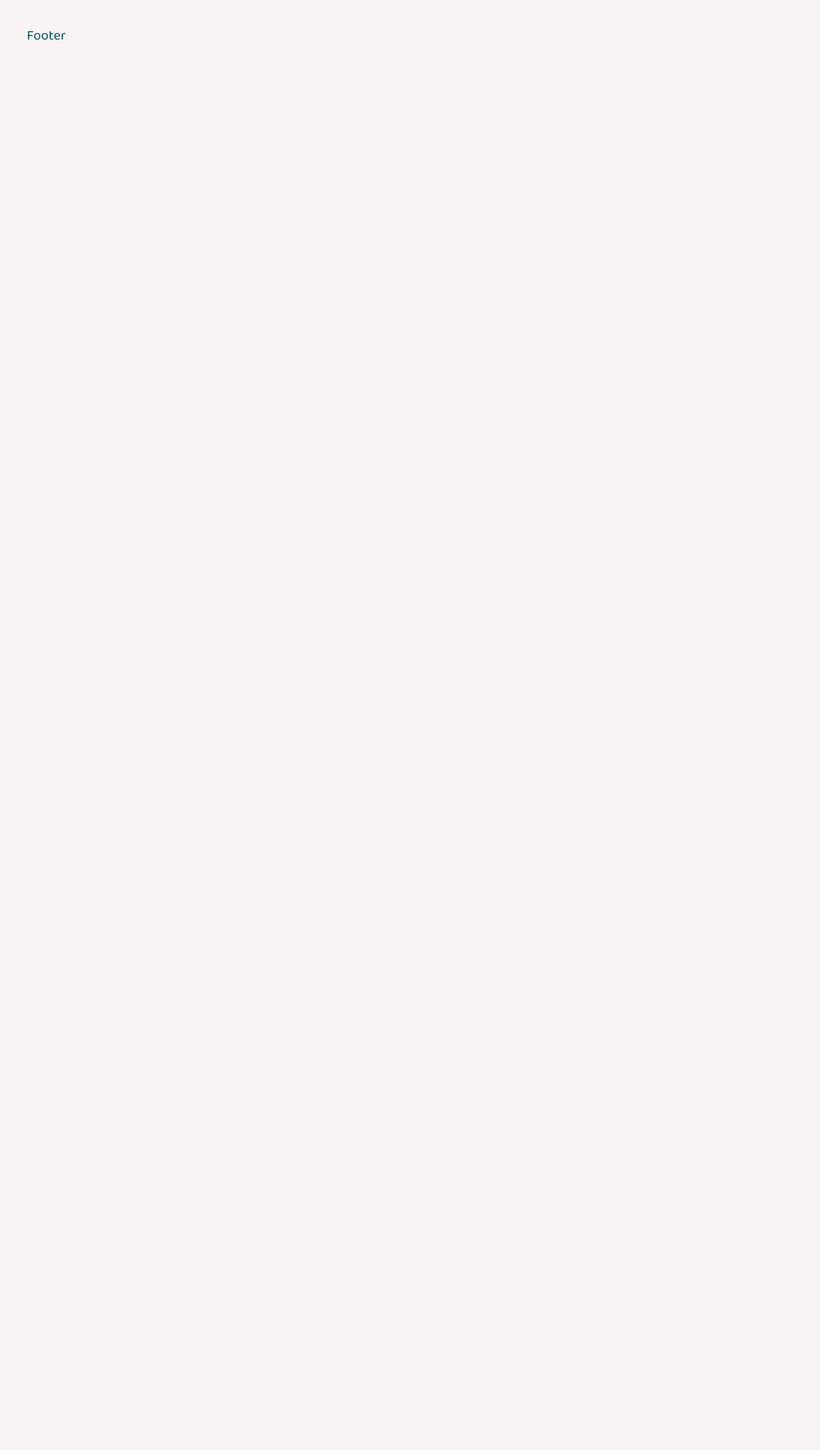
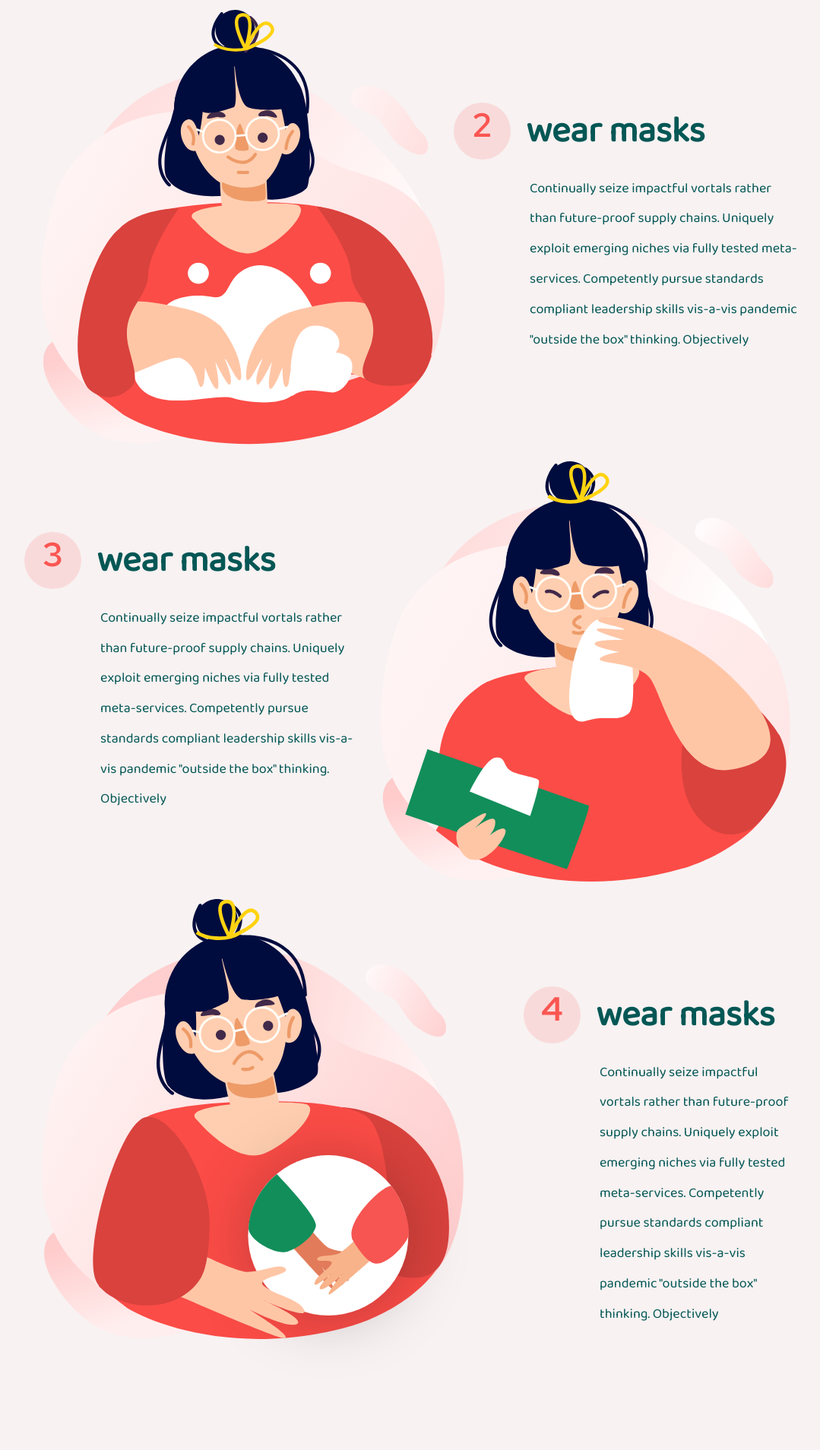
Before and after one commit to yevheniimoskalenko/layout-covid-19, a Nuxt app: page / in a window 1280 px wide. Shown: the part 4780-6688 px from the top of the page at 76% size, without its empty margins (98-1177 px from the left). Before the commit the page ends 4881 px from the top, so only its background shows below. Built offline with nearby package versions, Linux system fonts and the light colour scheme.

Commit message:
should we do

```diff
--- a/components/shouldWeDo.vue
+++ b/components/shouldWeDo.vue
@@ -26,8 +26,60 @@
         >
         <el-col><img src="@/static/Masklike.svg" alt="mask"/></el-col>
       </el-row>
-    </div></div
-></template>
+      <el-row type="flex" justify="center">
+        <el-col><img src="@/static/Mask girlwash.svg" alt="mask"/></el-col>
+        <el-col
+          ><div class="do_content">
+            <div class="number">
+              <span>2</span>
+              <h5>wear masks</h5>
+            </div>
+            <p>
+              Continually seize impactful vortals rather than future-proof
+              supply chains. Uniquely exploit emerging niches via fully tested
+              meta-services. Competently pursue standards compliant leadership
+              skills vis-a-vis pandemic "outside the box" thinking. Objectively
+            </p>
+          </div></el-col
+        >
+      </el-row>
+      <el-row type="flex" justify="center">
+        <el-col
+          ><div class="do_content">
+            <div class="number">
+              <span>3</span>
+              <h5>wear masks</h5>
+            </div>
+            <p>
+              Continually seize impactful vortals rather than future-proof
+              supply chains. Uniquely exploit emerging niches via fully tested
+              meta-services. Competently pursue standards compliant leadership
+              skills vis-a-vis pandemic "outside the box" thinking. Objectively
+            </p>
+          </div></el-col
+        >
+        <el-col><img src="@/static/Group 15454.svg" alt="mask"/></el-col>
+      </el-row>
+      <el-row type="flex" justify="center">
+        <el-col><img src="@/static/Mask.svg" alt="mask"/></el-col>
+        <el-col
+          ><div class="do_content">
+            <div class="number">
+              <span>4</span>
+              <h5>wear masks</h5>
+            </div>
+            <p>
+              Continually seize impactful vortals rather than future-proof
+              supply chains. Uniquely exploit emerging niches via fully tested
+              meta-services. Competently pursue standards compliant leadership
+              skills vis-a-vis pandemic "outside the box" thinking. Objectively
+            </p>
+          </div></el-col
+        >
+      </el-row>
+    </div>
+  </div></template
+>
 <style lang="scss" scoped>
 .shouldWeDo {
   margin-top: 160px;
```
